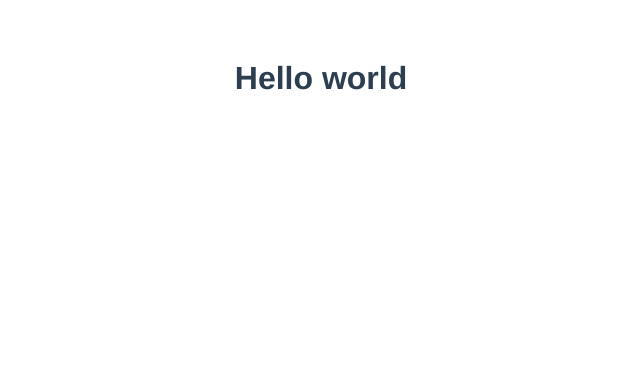
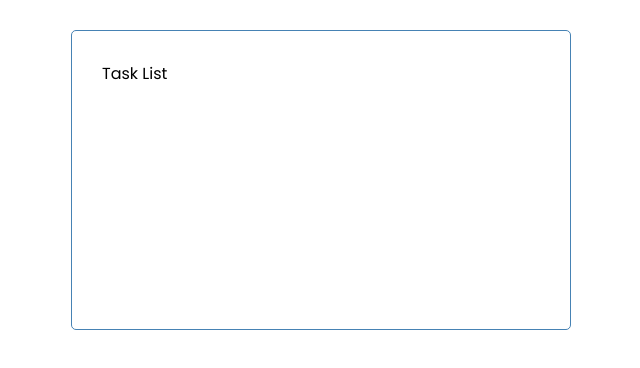
Before and after one commit to sharif7761/task-management-vueJs, a Vue app: page / in a window 1280 px wide. Shown: the top 368 px of the page, without its empty margins (319-959 px from the left). Built offline with nearby package versions, Linux system fonts and the light colour scheme.

Commit message:
header component

```diff
--- a/src/App.vue
+++ b/src/App.vue
@@ -1,21 +1,60 @@
 <template>
-  <h1>Hello world</h1>
+<div class="container">
+  <Header title="Task List" />
+</div>
 </template>
 
 <script>
+import Header from './components/layouts/Header'
 
 export default {
   name: 'App',
+  components: {
+    Header
+  }
 }
 </script>
 
 <style>
-#app {
-  font-family: Avenir, Helvetica, Arial, sans-serif;
-  -webkit-font-smoothing: antialiased;
-  -moz-osx-font-smoothing: grayscale;
-  text-align: center;
-  color: #2c3e50;
-  margin-top: 60px;
+@import url('https://fonts.googleapis.com/css2?family=Poppins:wght@300;400&display=swap');
+* {
+  box-sizing: border-box;
+  margin: 0;
+  padding: 0;
+}
+body {
+  font-family: 'Poppins', sans-serif;
+}
+.container {
+  max-width: 500px;
+  margin: 30px auto;
+  overflow: auto;
+  min-height: 300px;
+  border: 1px solid steelblue;
+  padding: 30px;
+  border-radius: 5px;
+}
+.btn {
+  display: inline-block;
+  background: #000;
+  color: #fff;
+  border: none;
+  padding: 10px 20px;
+  margin: 5px;
+  border-radius: 5px;
+  cursor: pointer;
+  text-decoration: none;
+  font-size: 15px;
+  font-family: inherit;
+}
+.btn:focus {
+  outline: none;
+}
+.btn:active {
+  transform: scale(0.98);
+}
+.btn-block {
+  display: block;
+  width: 100%;
 }
 </style>
--- /dev/null
+++ b/src/components/layouts/Header.vue
@@ -0,0 +1,23 @@
+<template>
+    <header>
+        {{title}}
+    </header>
+</template>
+
+<script>
+export default {
+    name: "HeaderComp",
+    props: {
+        title: String
+    }
+}
+</script>
+
+<style scoped>
+header {
+  display: flex;
+  justify-content: space-between;
+  align-items: center;
+  margin-bottom: 20px;
+}
+</style>
```
